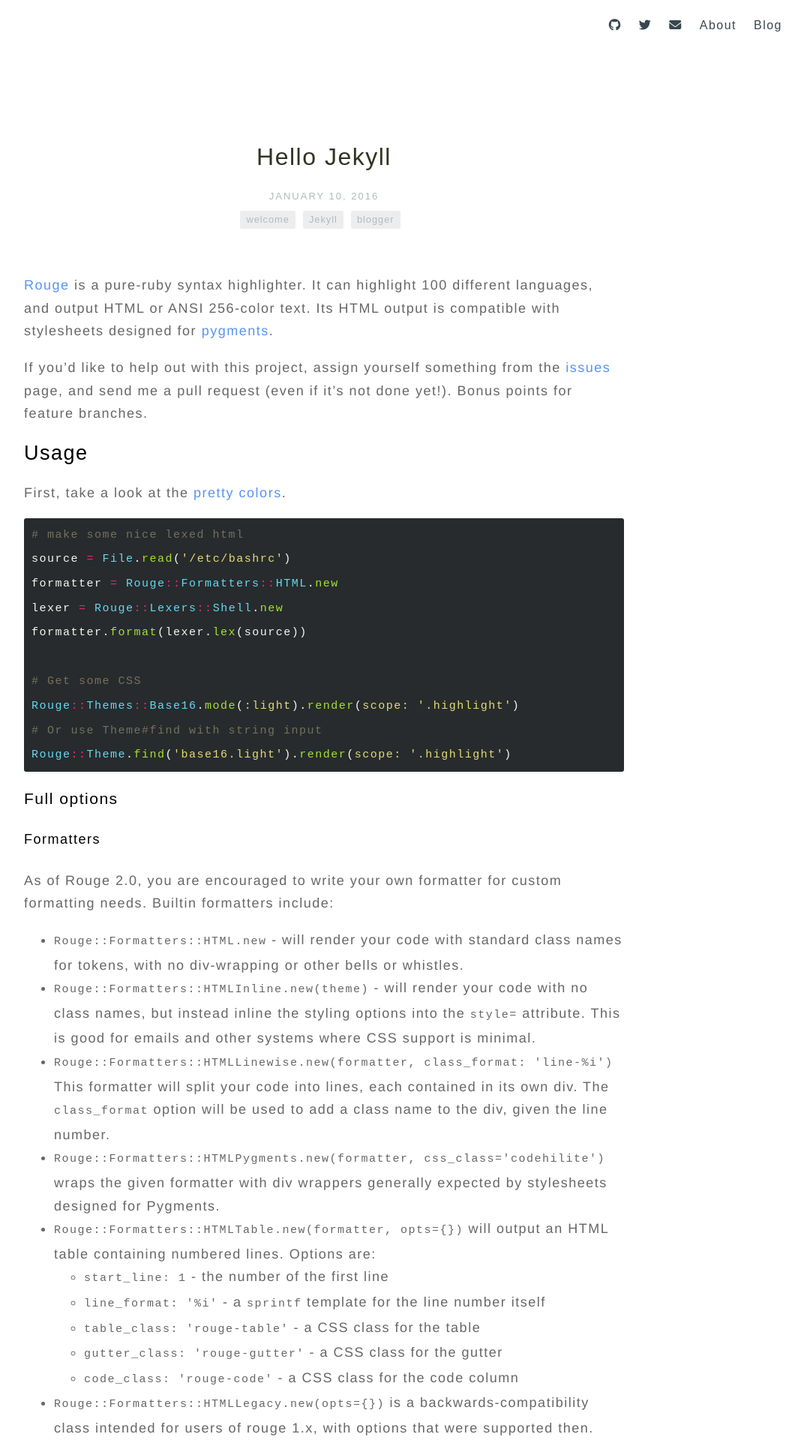
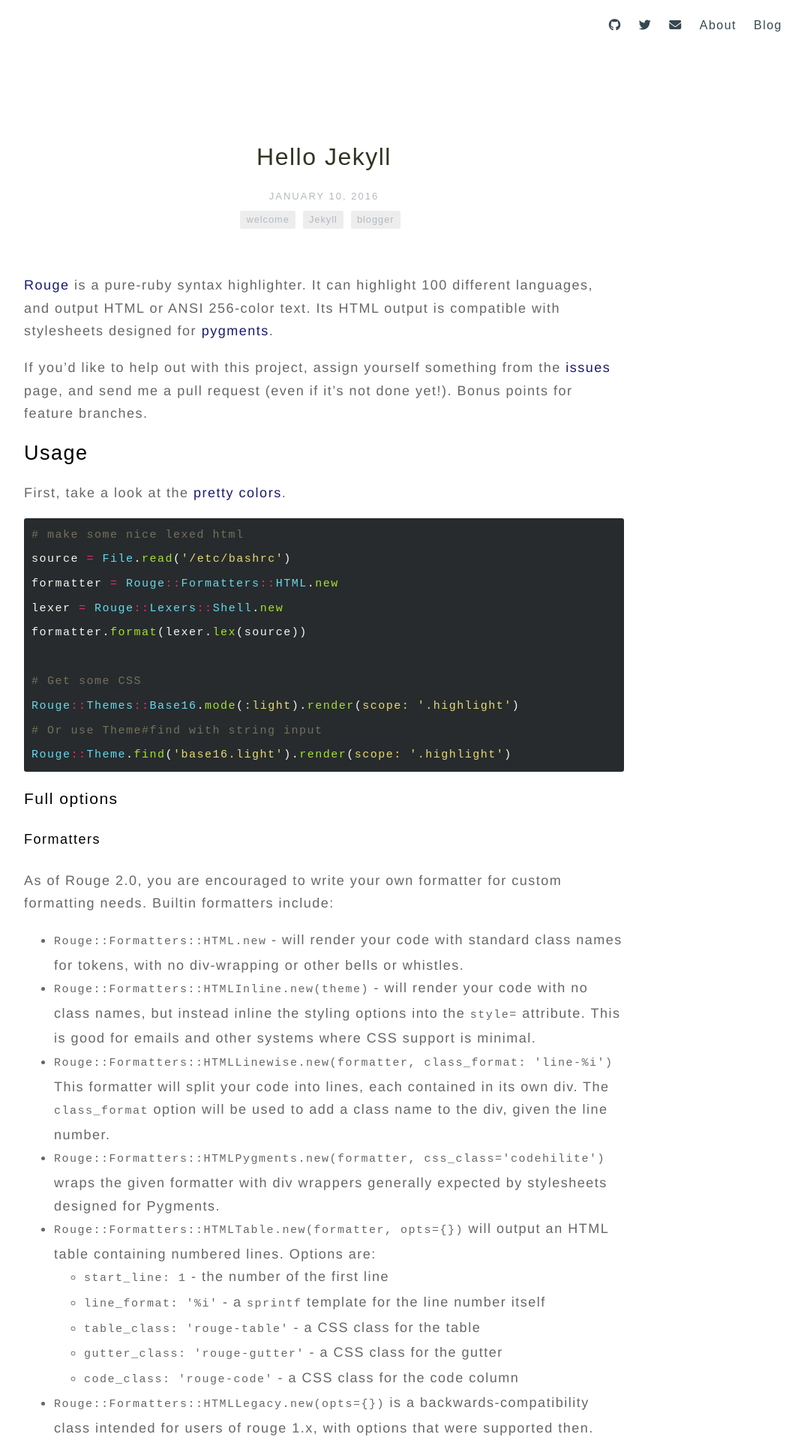
Before and after one commit to khushmeeet/khushmeeet.github.io, a Jekyll site: the page built from _posts/2016-11-02-hello-jekyll.md, in a window 1280 px wide. Shown: the top 1920 px of the page at 75% size, without its empty margins (208-1280 px from the left). Built offline with Jekyll 4.4.1, drawn with Linux system fonts in a browser that asks for light colours; nearby versions of some CDN libraries; some web fonts are replaced.

Commit message:
fonts change

```diff
--- a/css/style.scss
+++ b/css/style.scss
@@ -1,7 +1,7 @@
 ---
 ---
 
-@import url('https://fonts.googleapis.com/css?family=Signika+Negative|Space+Mono');
+@import url('https://fonts.googleapis.com/css?family=Roboto+Mono|Signika+Negative');
 
 body {
     letter-spacing: 1.5px;
@@ -88,7 +88,7 @@
 #footer {
     //box-shadow: inset 0 1px 0 #eee;
     //padding: 40px 0 0 0;
-    font-family: 'Space Mono', sans-serif;
+    font-family: 'Roboto Mono', sans-serif;
     margin-top: 100px;
     max-width: 600px;
     margin-left: auto;
@@ -190,7 +190,7 @@
     }
     a {
         text-decoration: none !important;
-        color: #5694f1;
+        color: midnightblue;
     }
 }
 
```
